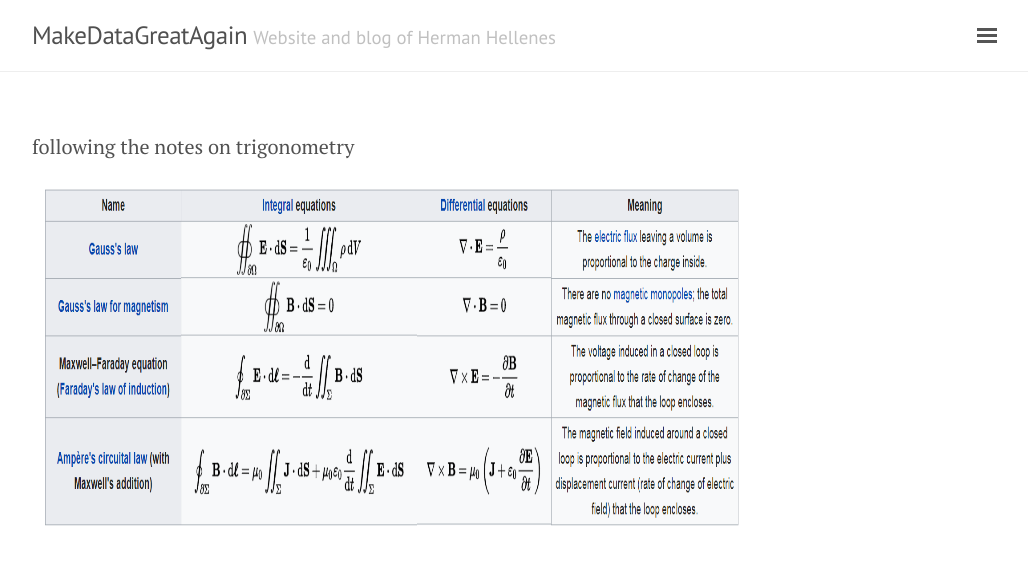
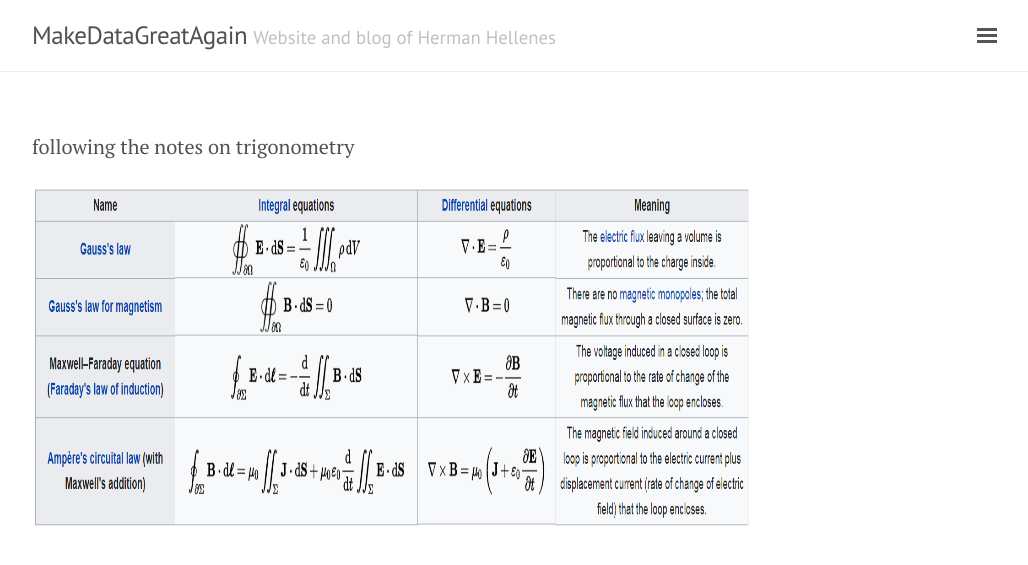
Before and after one commit to herman-hellenes/herman-hellenes.github.io, a Jekyll site: the page built from undone_posts/notes on electromagnetism.md, in a window 1280 px wide. Shown: the top 565 px of the page, without its empty margins (248-1276 px from the left). Built offline with Jekyll 4.4.1, drawn with Linux system fonts in a browser that asks for light colours; nearby versions of some CDN libraries; our own code applies the rules of GitHub Pages for plain Markdown files.

Commit message:
Update notes on electromagnetism.md

```diff
--- a/undone_posts/notes on electromagnetism.md
+++ b/undone_posts/notes on electromagnetism.md
@@ -3,5 +3,5 @@
 
 
 <p align="center">
-  <img width="700" height="350" src="/figs/electromagnetism/maxwell.png">
+  <img width="850" height="350" src="/figs/electromagnetism/maxwell.png">
 </p>
```
